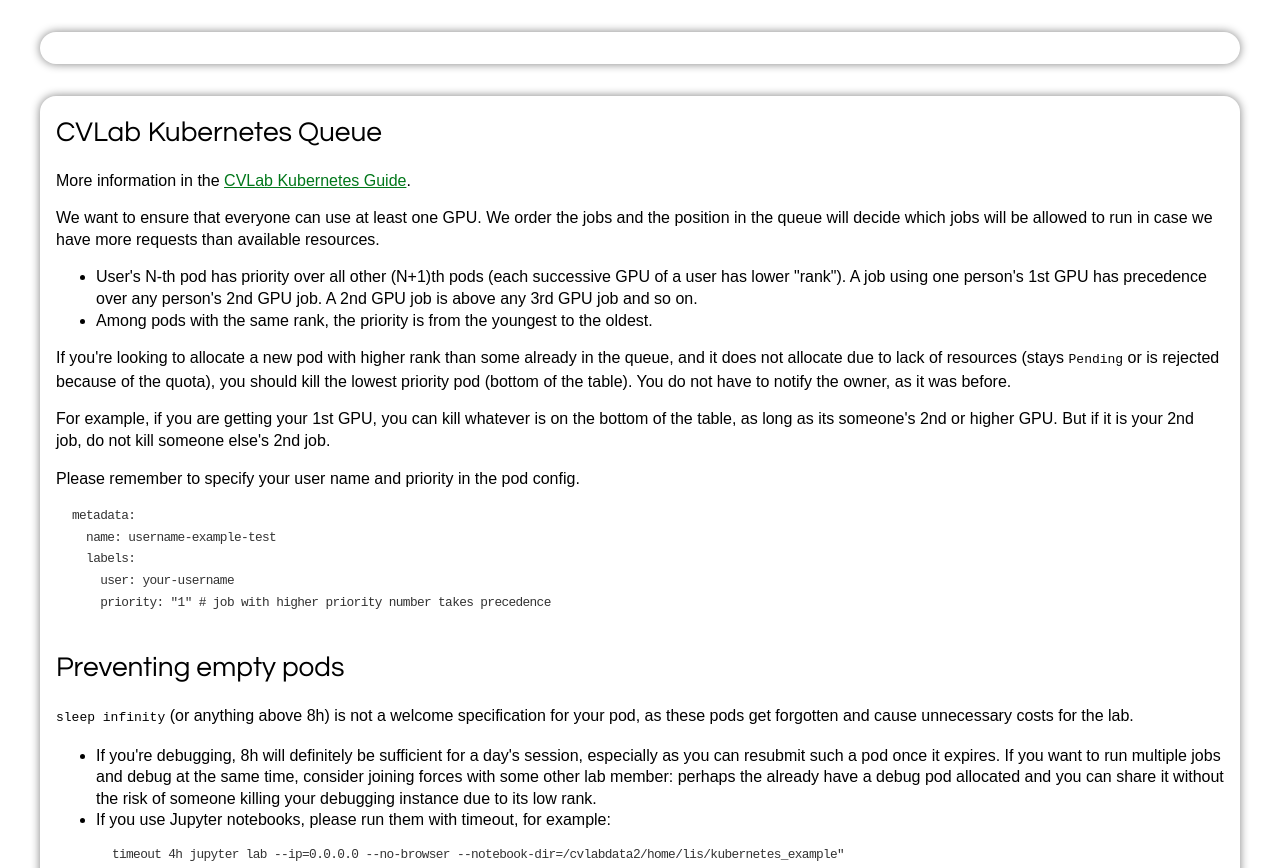
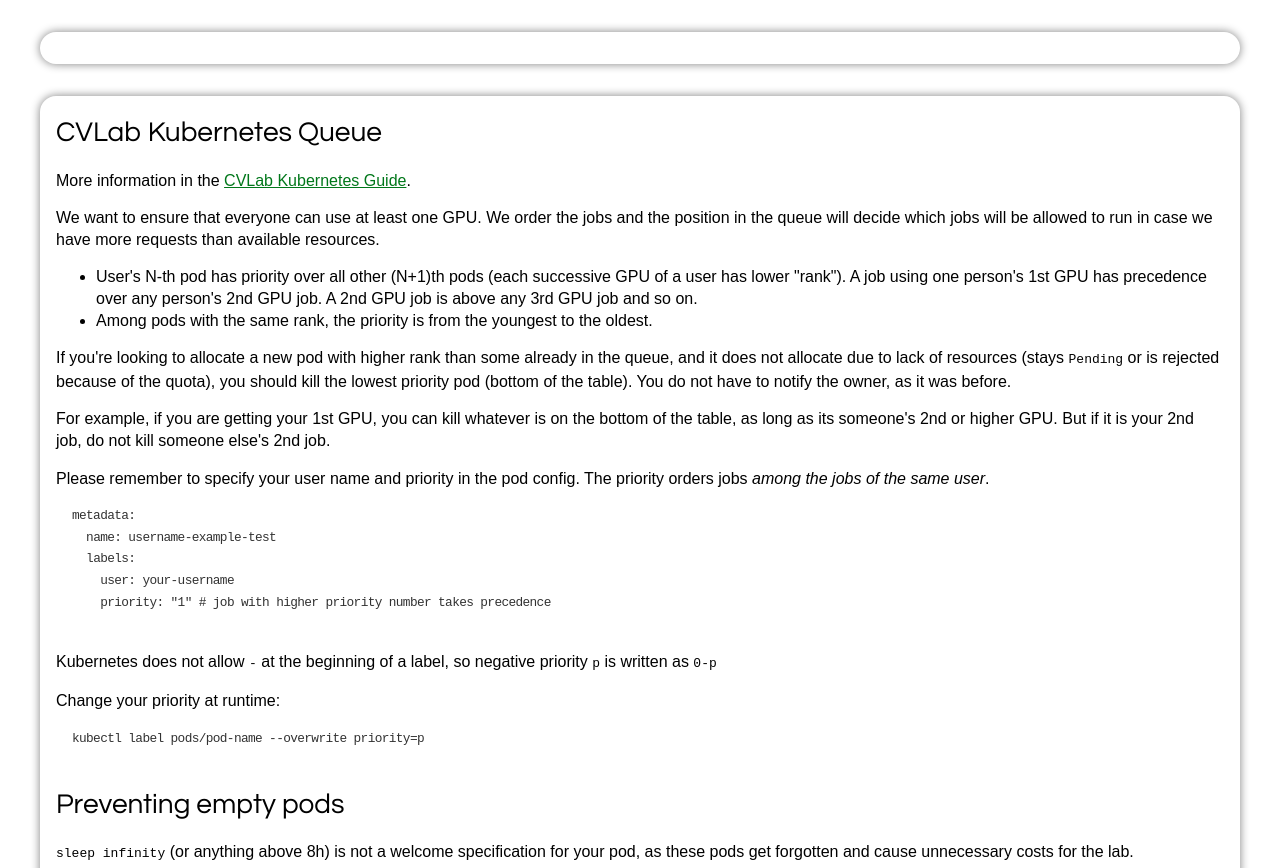
Before and after one commit to adynathos/cvlab-kubernetes-watchdog, a plain HTML site: page kube_watchdog/web_assets/index.html in a window 1280 px wide. Shown: the top 868 px of the page. Drawn offline with Linux system fonts and the light colour scheme.

Commit message:
doc: priority

```diff
--- a/kube_watchdog/web_assets/index.html
+++ b/kube_watchdog/web_assets/index.html
@@ -36,13 +36,18 @@
 		For example, if you are getting your 1st GPU, you can kill whatever is on the bottom of the table, as long as its someone's 2nd or higher GPU.
 		But if it is your 2nd job, do not kill someone else's 2nd job.
 		</p>
-		<p>Please remember to specify your user name and priority in the pod config.</p>
+		<p>Please remember to specify your user name and priority in the pod config. The priority orders jobs <em>among the jobs of the same user</em>.</p>
 		<pre>
 metadata:
   name: username-example-test
   labels:
     user: your-username
     priority: "1" # job with higher priority number takes precedence
+		</pre>
+		<p>Kubernetes does not allow <code>-</code> at the beginning of a label, so negative priority <code>p</code> is written as <code>0-p</code></p>
+		<p>Change your priority at runtime:</p>
+		<pre>
+kubectl label pods/pod-name --overwrite priority=p
 		</pre>
 
 		<h3>Preventing empty pods</h3>
```
